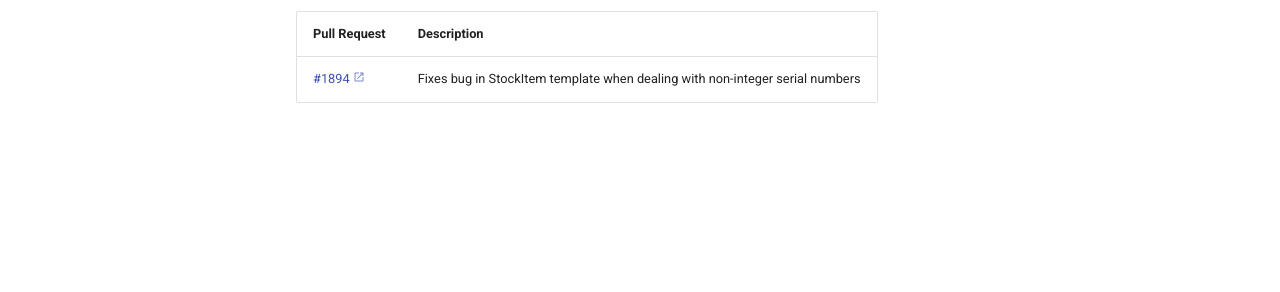
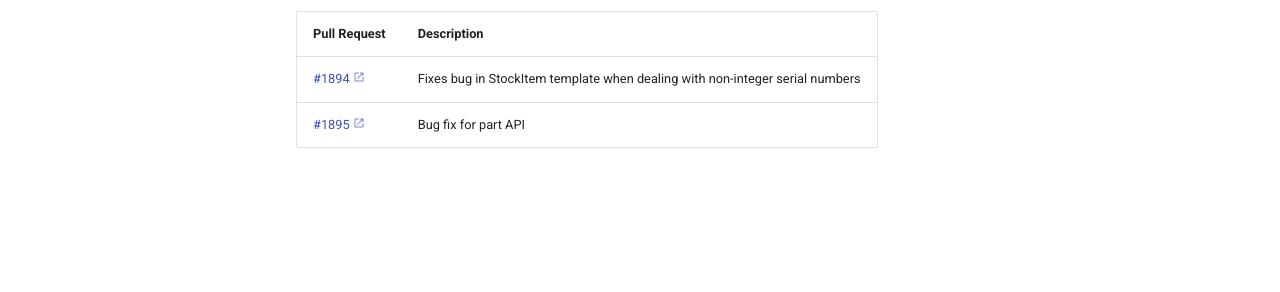
Before and after one commit to inventree/inventree-docs, an MkDocs documentation site: the page built from docs/releases/0.4.3.md, in a window 1280 px wide. Shown: the part 232-524 px from the top of the page. Built offline with MkDocs 1.6.1 and Material for MkDocs 9.7.7, drawn with Linux system fonts in a browser that asks for light colours; a script that is not in the unit is left out; comment, search, counter and statistics services are not loaded.

Commit message:
Update 0.4.3.md
https://github.com/inventree/InvenTree/pull/1895

```diff
--- a/docs/releases/0.4.3.md
+++ b/docs/releases/0.4.3.md
@@ -9,3 +9,4 @@ title: Release 0.4.3
 | Pull Request | Description |
 | --- | --- |
 | [#1894](https://github.com/inventree/InvenTree/pull/1894) | Fixes bug in StockItem template when dealing with non-integer serial numbers |
+| [#1895](https://github.com/inventree/InvenTree/pull/1895) | Bug fix for part API |
```
